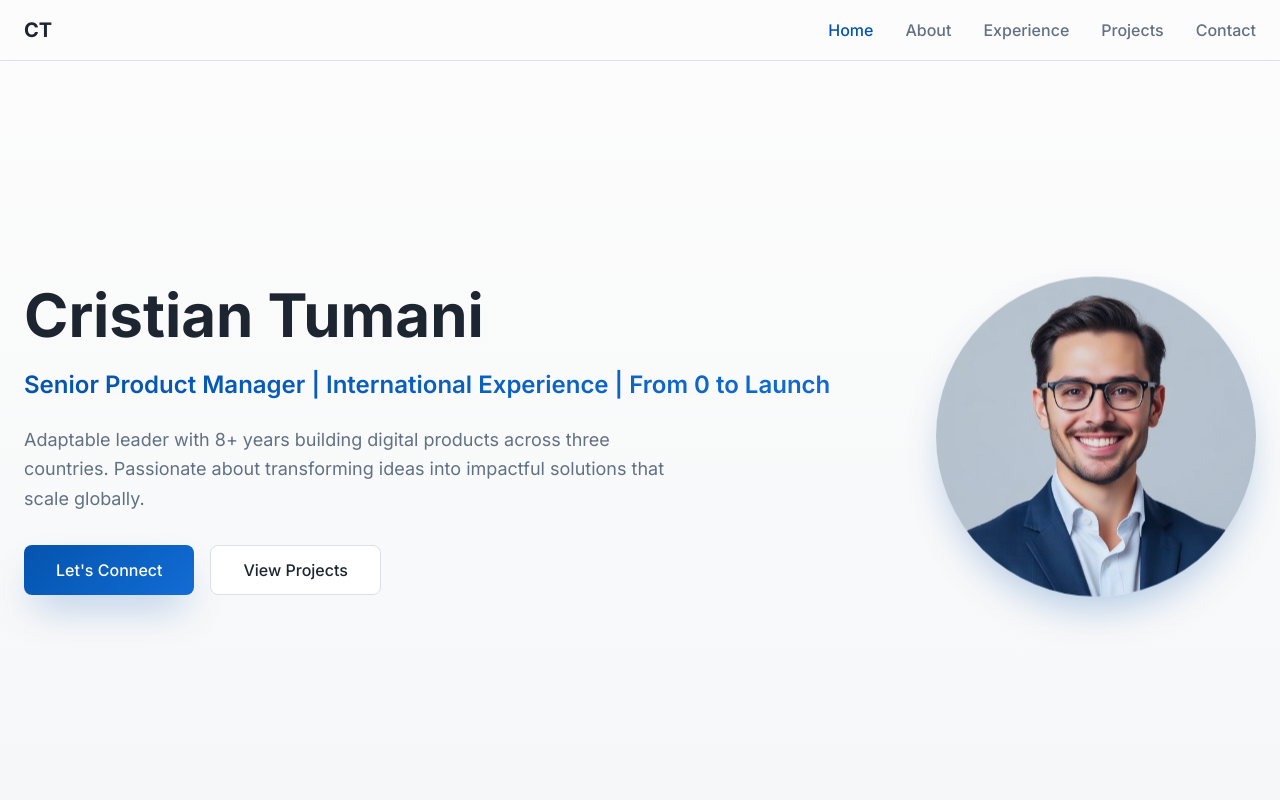
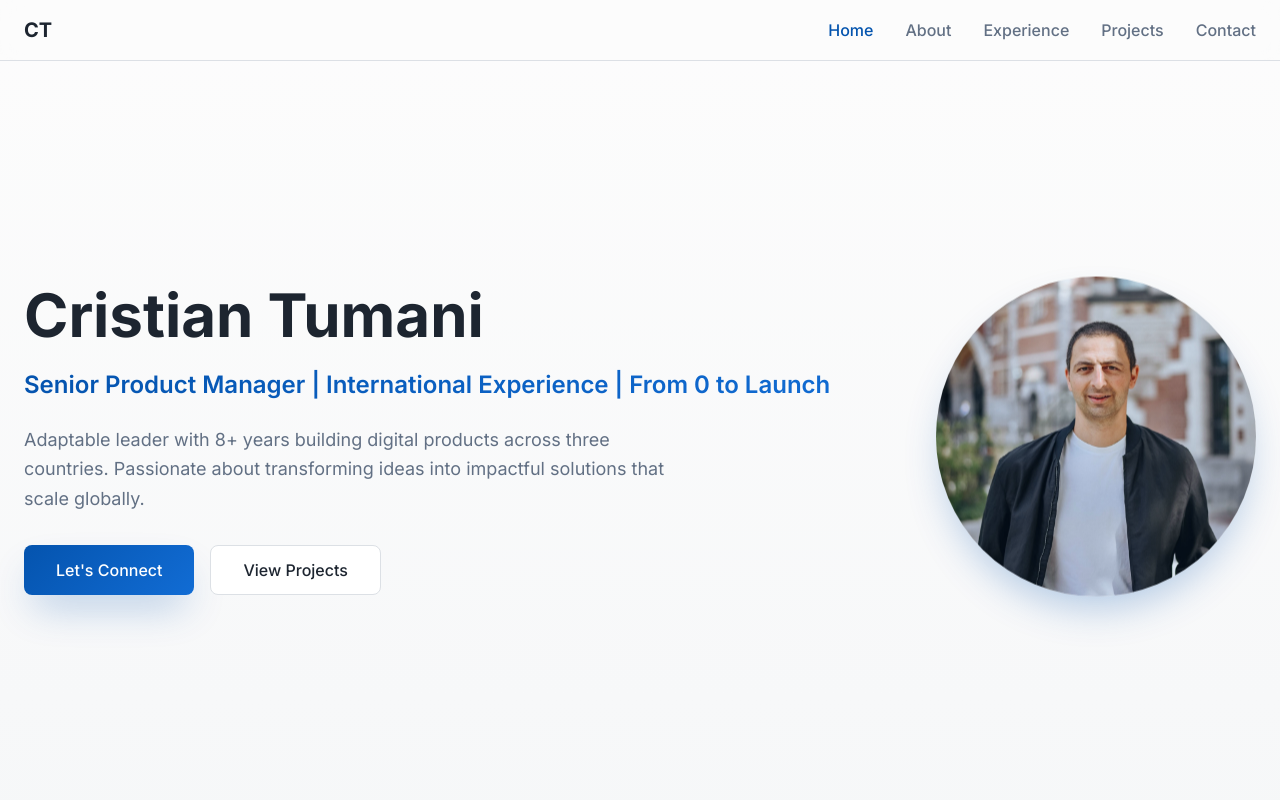
Before and after one commit to cristiantumani/cristian-tumani-portfolio, a React (Vite) app: page / in a window 1280 px wide. Shown: the top 800 px of the page. Built offline with nearby package versions, Linux system fonts and the light colour scheme.

Commit message:
Update hero section image
Replace the current profile image in the hero section with a new one.

```diff
--- a/src/components/HeroSection.tsx
+++ b/src/components/HeroSection.tsx
@@ -1,4 +1,4 @@
-import profilePhoto from "@/assets/profile-photo.jpg";
+const profilePhoto = "/lovable-uploads/9f406ea7-22b3-4aa7-ba5b-4df13ae5cb65.png";
 
 const HeroSection = () => {
   return (
```
Also changed, not shown: public/lovable-uploads/9f406ea7-22b3-4aa7-ba5b-4df13ae5cb65.png (added).
